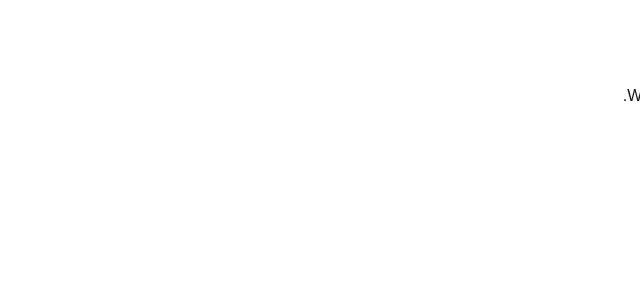
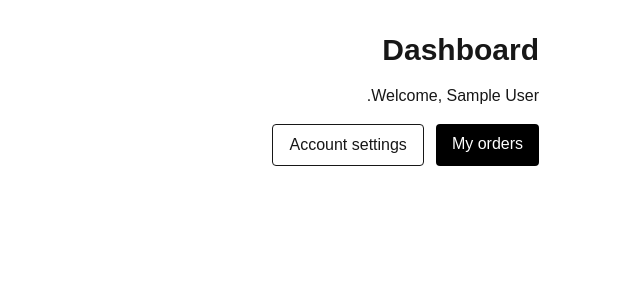
Before and after one commit to almukharimabdulrahman-ship-it/Store-with-ai, a Next.js app: page /dashboard in a window 1280 px wide. Shown: the top 300 px of the page, without its empty margins (640-1280 px from the left). Built offline with nearby package versions, Linux system fonts and the light colour scheme; no server answers; sample sign-in values are in the browser's storage.

Commit message:
fix: route store admins to admin panel

```diff
--- a/src/app/account/page.tsx
+++ b/src/app/account/page.tsx
@@ -1,8 +1,26 @@
 import Link from "next/link";
-import { requireUser } from "@/lib/auth/authorization";
+import { isAdmin, requireUser } from "@/lib/auth/authorization";
 import { logoutAction } from "@/app/(auth)/actions";
 
 export default async function AccountPage() {
   const user = await requireUser();
-  return <main className="mx-auto max-w-3xl p-8"><h1 className="text-3xl font-bold">Account</h1><p className="my-4">{user.email} · {user.role}</p><div className="flex flex-wrap gap-3"><Link href="/account/orders" className="rounded border px-4 py-2">My orders</Link><form action={logoutAction}><button className="rounded bg-black px-4 py-2 text-white">Sign out</button></form></div></main>;
+  return (
+    <main className="mx-auto max-w-3xl p-8">
+      <h1 className="text-3xl font-bold">Account</h1>
+      <p className="my-4">{user.email} · {user.role}</p>
+      <div className="flex flex-wrap gap-3">
+        {isAdmin(user.role) ? (
+          <Link href="/admin" className="rounded bg-black px-4 py-2 text-white">
+            Admin panel
+          </Link>
+        ) : null}
+        <Link href="/account/orders" className="rounded border px-4 py-2">
+          My orders
+        </Link>
+        <form action={logoutAction}>
+          <button className="rounded border px-4 py-2">Sign out</button>
+        </form>
+      </div>
+    </main>
+  );
 }
--- a/src/app/dashboard/page.tsx
+++ b/src/app/dashboard/page.tsx
@@ -1,3 +1,24 @@
 import Link from "next/link";
-import { requireUser } from "@/lib/auth/authorization";
-export default async function DashboardPage() { const user = await requireUser(); return <main className="p-8"><h1 className="text-3xl font-bold">Dashboard</h1><p className="my-4">Welcome, {user.name ?? user.email}.</p><Link href="/account">Account settings</Link></main> }
+import { redirect } from "next/navigation";
+import { isAdmin, requireUser } from "@/lib/auth/authorization";
+
+export default async function DashboardPage() {
+  const user = await requireUser();
+
+  if (isAdmin(user.role)) redirect("/admin");
+
+  return (
+    <main className="mx-auto max-w-3xl p-8">
+      <h1 className="text-3xl font-bold">Dashboard</h1>
+      <p className="my-4">Welcome, {user.name ?? user.email}.</p>
+      <div className="flex flex-wrap gap-3">
+        <Link href="/account/orders" className="rounded bg-black px-4 py-2 text-white">
+          My orders
+        </Link>
+        <Link href="/account" className="rounded border px-4 py-2">
+          Account settings
+        </Link>
+      </div>
+    </main>
+  );
+}
--- a/src/components/storefront/header.tsx
+++ b/src/components/storefront/header.tsx
@@ -1,6 +1,7 @@
 import Link from "next/link";
 import { auth } from "@/auth";
 import { prisma } from "@/lib/prisma";
+import { isAdmin } from "@/lib/auth/authorization";
 import { getStoreProfile } from "@/lib/storefront";
 
 export async function StorefrontHeader() {
@@ -17,7 +18,12 @@ export async function StorefrontHeader() {
     <div className="mx-auto flex max-w-7xl items-center gap-4 px-4 py-4">
       <Link href="/" className="text-xl font-black tracking-tight">{profile.name}</Link>
       <form action="/search" className="hidden flex-1 md:flex"><input name="q" placeholder="Search products" className="w-full rounded-l-xl border border-r-0 px-4 py-2 outline-none"/><button className="rounded-r-xl bg-black px-4 text-white">Search</button></form>
-      <nav className="ml-auto flex items-center gap-4 text-sm"><Link href="/wishlist">Wishlist</Link><Link href="/cart">Cart ({cartCount})</Link><Link href={session?.user ? "/account" : "/login"}>{session?.user ? "Account" : "Sign in"}</Link></nav>
+      <nav className="ml-auto flex items-center gap-4 text-sm">
+        {isAdmin(session?.user?.role) ? <Link href="/admin" className="font-semibold">Admin</Link> : null}
+        <Link href="/wishlist">Wishlist</Link>
+        <Link href="/cart">Cart ({cartCount})</Link>
+        <Link href={session?.user ? "/account" : "/login"}>{session?.user ? "Account" : "Sign in"}</Link>
+      </nav>
     </div>
     <div className="border-t bg-neutral-50"><nav className="mx-auto flex max-w-7xl gap-4 overflow-x-auto px-4 py-2 text-sm"><Link href="/products" className="font-semibold">All products</Link>{categories.map(c => <Link key={c.id} href={`/category/${c.slug}`} className="whitespace-nowrap">{c.name}</Link>)}</nav></div>
   </header>;
```
